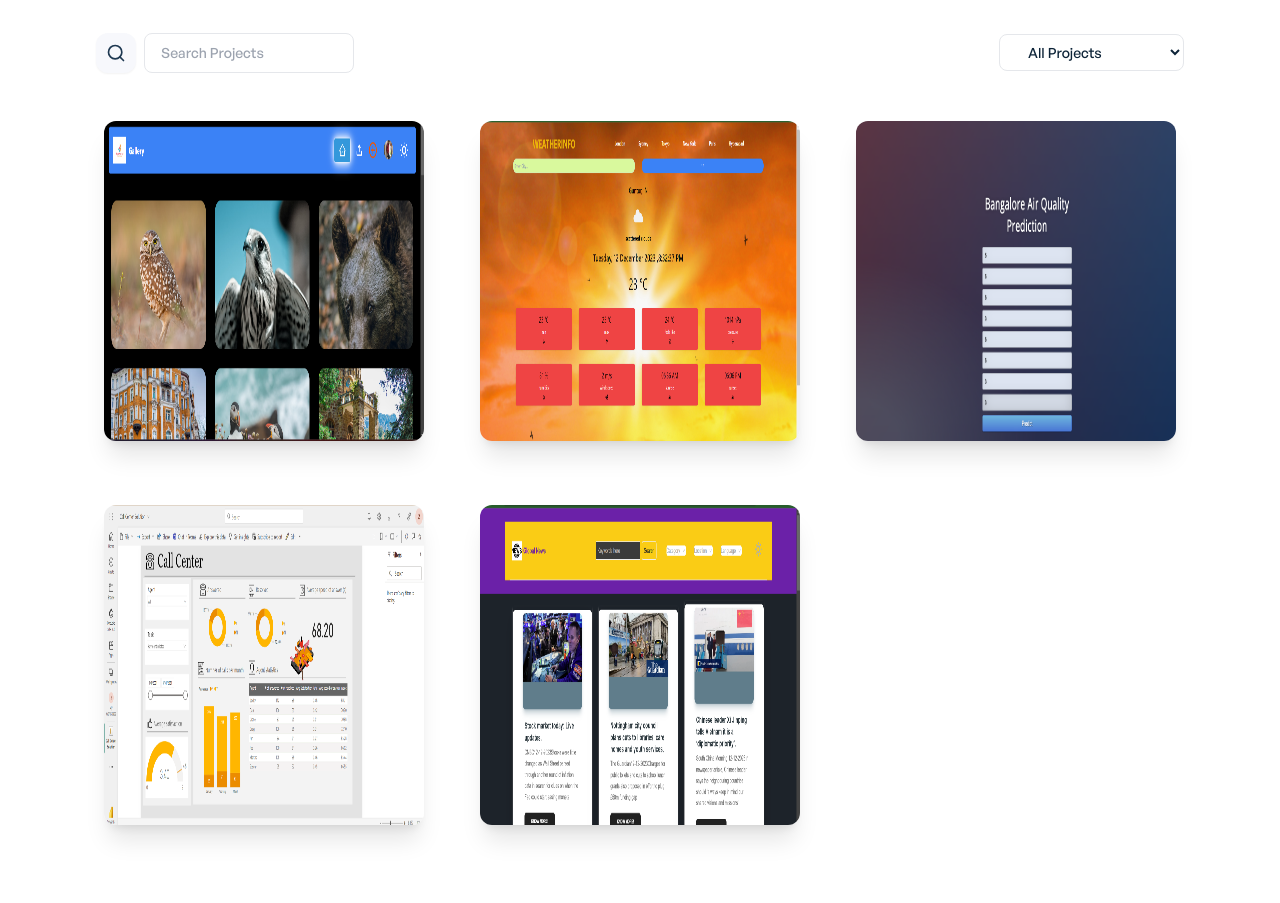
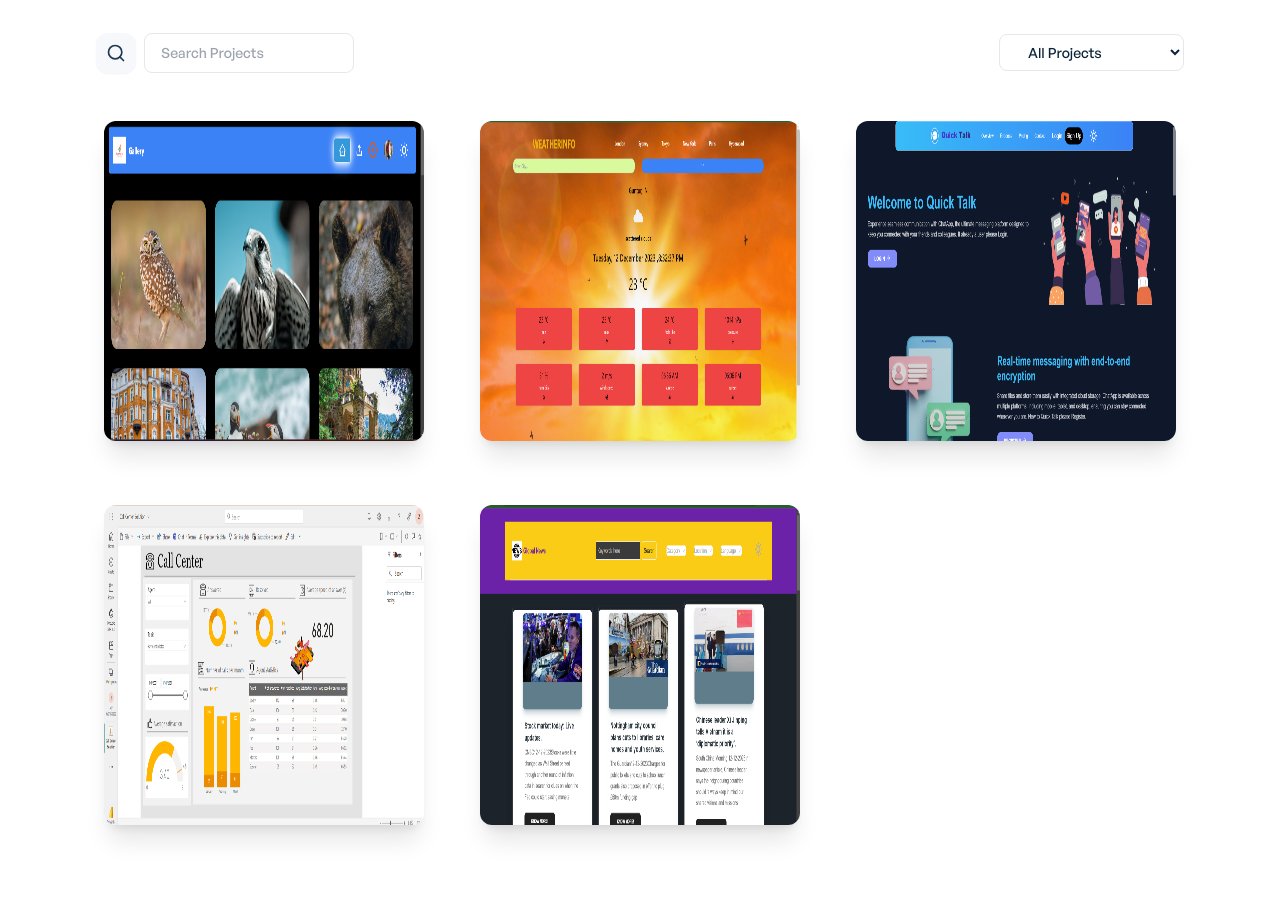
Before and after one commit to praveen2903/Portfolio, a React (Create React App) app: page / in a window 1280 px wide. Shown: the part 989-1892 px from the top of the page. Built offline with nearby package versions, Linux system fonts and the light colour scheme.

Commit message:
added a new project

```diff
--- a/src/data/projectsData.js
+++ b/src/data/projectsData.js
@@ -27,13 +27,13 @@ const projectsData = [
 	},
 	{
 		id:3,
-		title:"Air Quality Prediction",
-		description:"The air quality prediction uses the dataset given and classifies the air to the location.",
-		gitlink:"https://github.com/praveen2903/Machine-Learning-notebooks/tree/main/machine%20learning%20projects/Air%20Quality%20Prediction",
-		image:require('../images/projects/ml-1.png'),
-		deploylink:'https://github.com/praveen2903/Machine-Learning-notebooks/tree/main/machine%20learning%20projects/Air%20Quality%20Prediction',
-		icons:[SiNumpy,SiPandas,SiScikitlearn],
-		category:"Machine Learning",
+		title:"Quick Talk",
+		description:"Chatting application to connect people.",
+		gitlink:"https://github.com/praveen2903/QuickChat",
+		image:require('../images/projects/web-7.png'),
+		deploylink:'https://quicktalk-psi.vercel.app/',
+		icons:[BiLogoReact, BiLogoCss3, BiLogoFirebase],
+		category:"Web Application",
 	},
 	{
 		id:4,
@@ -167,6 +167,16 @@ const projectsData = [
 		icons:[SiPowerbi ],
 		category:"PowerBI",
 	},
+	{
+		id:17,
+		title:"Air Quality Prediction",
+		description:"The air quality prediction uses the dataset given and classifies the air to the location.",
+		gitlink:"https://github.com/praveen2903/Machine-Learning-notebooks/tree/main/machine%20learning%20projects/Air%20Quality%20Prediction",
+		image:require('../images/projects/ml-1.png'),
+		deploylink:'https://github.com/praveen2903/Machine-Learning-notebooks/tree/main/machine%20learning%20projects/Air%20Quality%20Prediction',
+		icons:[SiNumpy,SiPandas,SiScikitlearn],
+		category:"Machine Learning",
+	},
 
 ];
 export default projectsData;
```
Also changed, not shown: src/images/projects/web-7.png (added).
